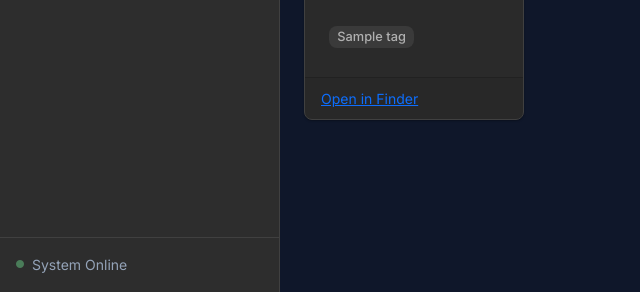
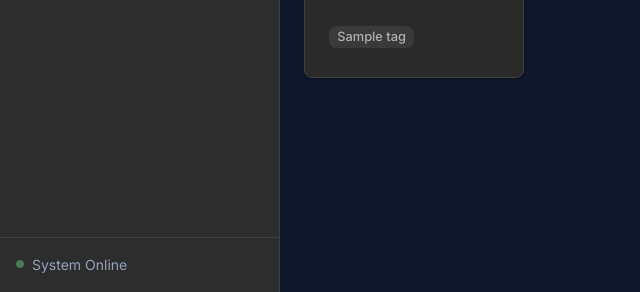
Before and after one commit to icewall905/image-tagger, a FastAPI app: page /gallery in a window 1280 px wide. Shown: the part 508-800 px from the top of the page, without its empty margins (0-640 px from the left). Run offline with FastAPI, Linux system fonts and the light colour scheme; tables that the repository leaves empty hold one stand-in row (values such as "Sample post"); data that the repository does not hold is empty; parts of the project's set-up code (start-up, migrations or seed data) failed here and were passed over; some libraries are stand-ins or nearby versions.

Commit message:
ui: remove 'Open in Finder' link to make WebUI self-contained

```diff
--- a/image-webui/frontend/templates/gallery.html
+++ b/image-webui/frontend/templates/gallery.html
@@ -174,12 +174,6 @@
                                             ${tagBadges}
                                         </div>
                                     </div>
-                                    <div class="card-footer">
-                                        <small>
-                                            <a href="#" class="open-finder" data-path="${image.path}">
-                                                Open in Finder
-                                            </a>
-                                        </small>
                                     </div>
                                 </div>
                             </div>
@@ -226,23 +220,6 @@
             }
         });
 
-        // Open in Finder/Explorer click
-        $('#galleryContainer').on('click', '.open-finder', function(e) {
-            e.preventDefault();
-            const path = $(this).data('path');
-
-            // This will need server-side support to actually open the file
-            $.ajax({
-                url: `/api/open-file?path=${encodeURIComponent(path)}`,
-                method: 'GET',
-                error: function() {
-                    // If the endpoint doesn't exist, just copy path to clipboard
-                    navigator.clipboard.writeText(path).then(() => {
-                        alert('File path copied to clipboard: ' + path);
-                    });
-                }
-            });
-        });
 
         // Implement infinite scroll
         const observer = new IntersectionObserver((entries) => {
```
